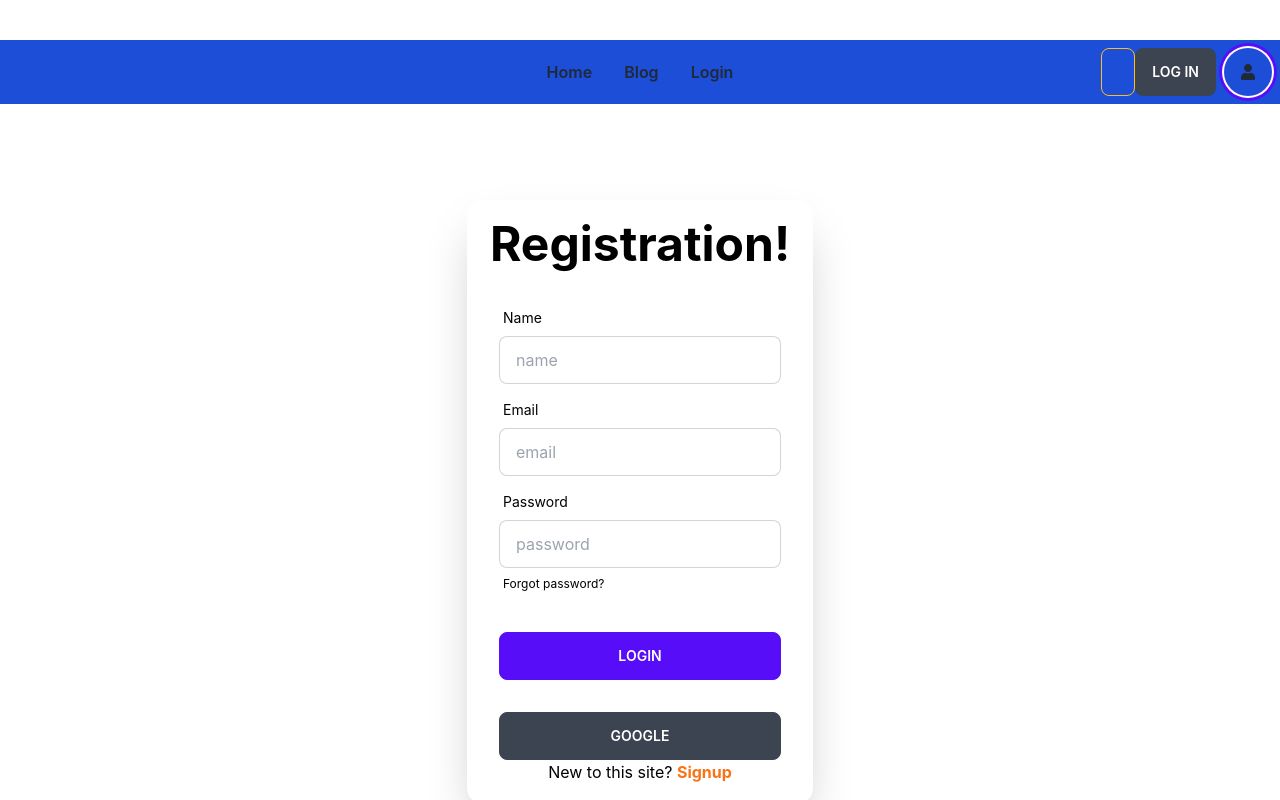
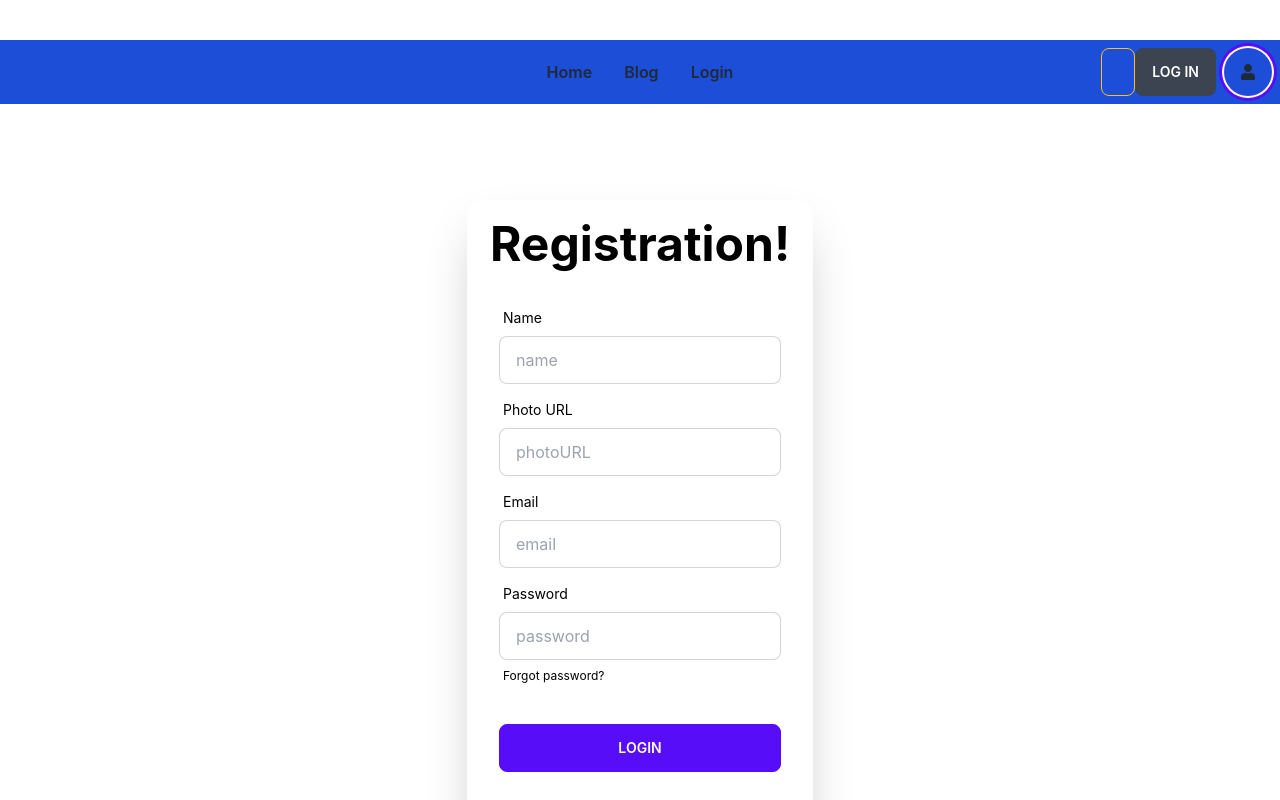
Before and after one commit to nasirullahnu/ph-photography-client, a React (Create React App) app: page /signup in a window 1280 px wide. Shown: the top 800 px of the page. Built offline with nearby package versions, Linux system fonts and the light colour scheme; no server answers; the HTML template or start-up script is replaced by a standard one.

Commit message:
update user display name and photo url

```diff
--- a/src/Pages/SignUp/SignUp.js
+++ b/src/Pages/SignUp/SignUp.js
@@ -5,7 +5,7 @@ import { AuthContext } from '../../contexts/AuthProvider/AuthProvider';
 
 const SignUp = () => {
 
-    const {googleLogin, createUser} = useContext(AuthContext)
+    const {googleLogin, createUser, updateUserProfile} = useContext(AuthContext)
     const googleProvider = new GoogleAuthProvider()
 
 
@@ -25,15 +25,28 @@ const handleSubmit = event => {
     event.preventDefault()
     const form = event.target
     const name = form.name.value
+    const photoURL = form.photoURL.value;
     const email = form.email.value
     const password = form.password.value
-    console.log(name, email, password)
+    console.log(name, email, password, photoURL)
     createUser(email, password)
     .then(result => {
         const user = result.user
         console.log(user)
+        handleUpdateUserProfile(name, photoURL)
     })
     .catch(e => console.error(e))
+}
+
+// update user photo and name
+const handleUpdateUserProfile = (name, photoURL) => {
+    const profile = {
+        displayName : name,
+        photoURL : photoURL
+    }
+    updateUserProfile(profile)
+    .then(()=> {})
+    .catch(error => console.error(error))
 }
 
     return (
@@ -55,6 +68,19 @@ const handleSubmit = event => {
                 className="input input-bordered"
               />
             </div>
+
+            <div className="form-control">
+              <label className="label">
+                <span className="label-text text-black">Photo URL</span>
+              </label>
+              <input
+                type="photoURL"
+                name="photoURL"
+                placeholder="photoURL"
+                className="input input-bordered"
+              />
+            </div>
+
             <div className="form-control">
               <label className="label">
                 <span className="label-text text-black">Email</span>
@@ -90,9 +116,9 @@ const handleSubmit = event => {
                 Google
             </button>
           <p className="text-center text-black">
-            New to this site?{" "}
-            <Link className="text-orange-500 font-bold" to="/signup">
-              Signup
+            Already Signed Up?{" "}
+            <Link className="text-orange-500 font-bold" to="/login">
+              Login
             </Link>
           </p>
         </div>
--- a/src/Shared/Header/Header.js
+++ b/src/Shared/Header/Header.js
@@ -82,7 +82,7 @@ const Header = () => {
         </div>
         <div className="navbar-end">
 
-          <button className="btn btn-outline btn-warning">{user?.email}</button>
+          <button className="btn btn-outline btn-warning">{user?.displayName}</button>
           {
             user?.uid?
             <div className="avatar">
--- a/src/contexts/AuthProvider/AuthProvider.js
+++ b/src/contexts/AuthProvider/AuthProvider.js
@@ -1,5 +1,5 @@
 import React, { createContext, useEffect, useState } from 'react';
-import {createUserWithEmailAndPassword, getAuth, onAuthStateChanged, signInWithEmailAndPassword, signInWithPopup, signOut} from 'firebase/auth'
+import {createUserWithEmailAndPassword, getAuth, onAuthStateChanged, signInWithEmailAndPassword, signInWithPopup, signOut, updateProfile} from 'firebase/auth'
 import app from '../../firebase/firebase.config';
 
 export const AuthContext = createContext();
@@ -20,6 +20,10 @@ const AuthProvider = ({children}) => {
     const logIn = (email, password) => {
         return signInWithEmailAndPassword(auth, email, password)
     }
+    // update user profile with user photo and display name
+    const updateUserProfile = (profile) => {
+        return updateProfile(auth.currentUser, profile)
+    }
 
     // log out
     const logOut = () => {
@@ -38,7 +42,7 @@ const AuthProvider = ({children}) => {
         }
       },[])
 
-    const authInfo = {user, googleLogin, createUser,logIn, logOut}
+    const authInfo = {user, googleLogin, createUser,logIn,updateUserProfile, logOut}
 
     return (
         <AuthContext.Provider value={authInfo}>
```
